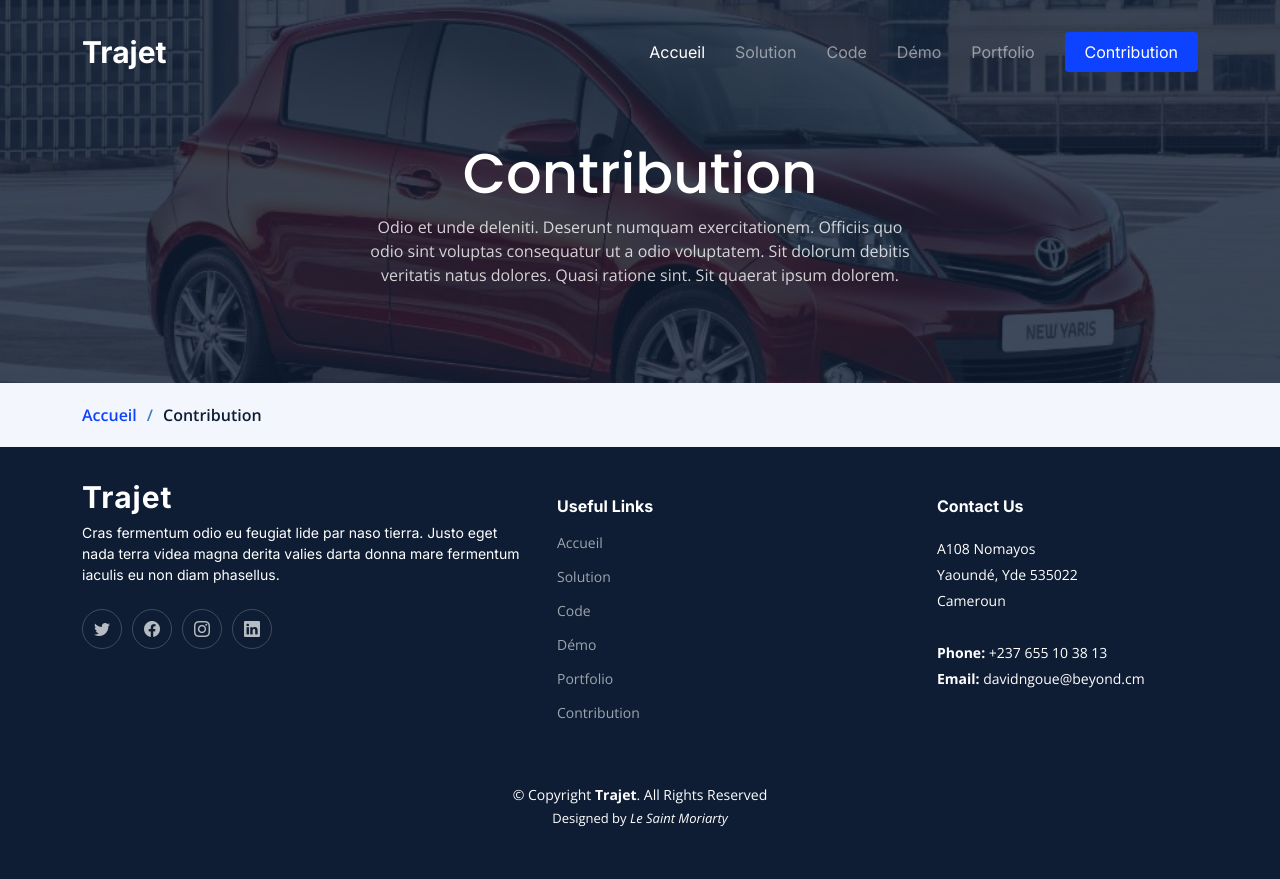
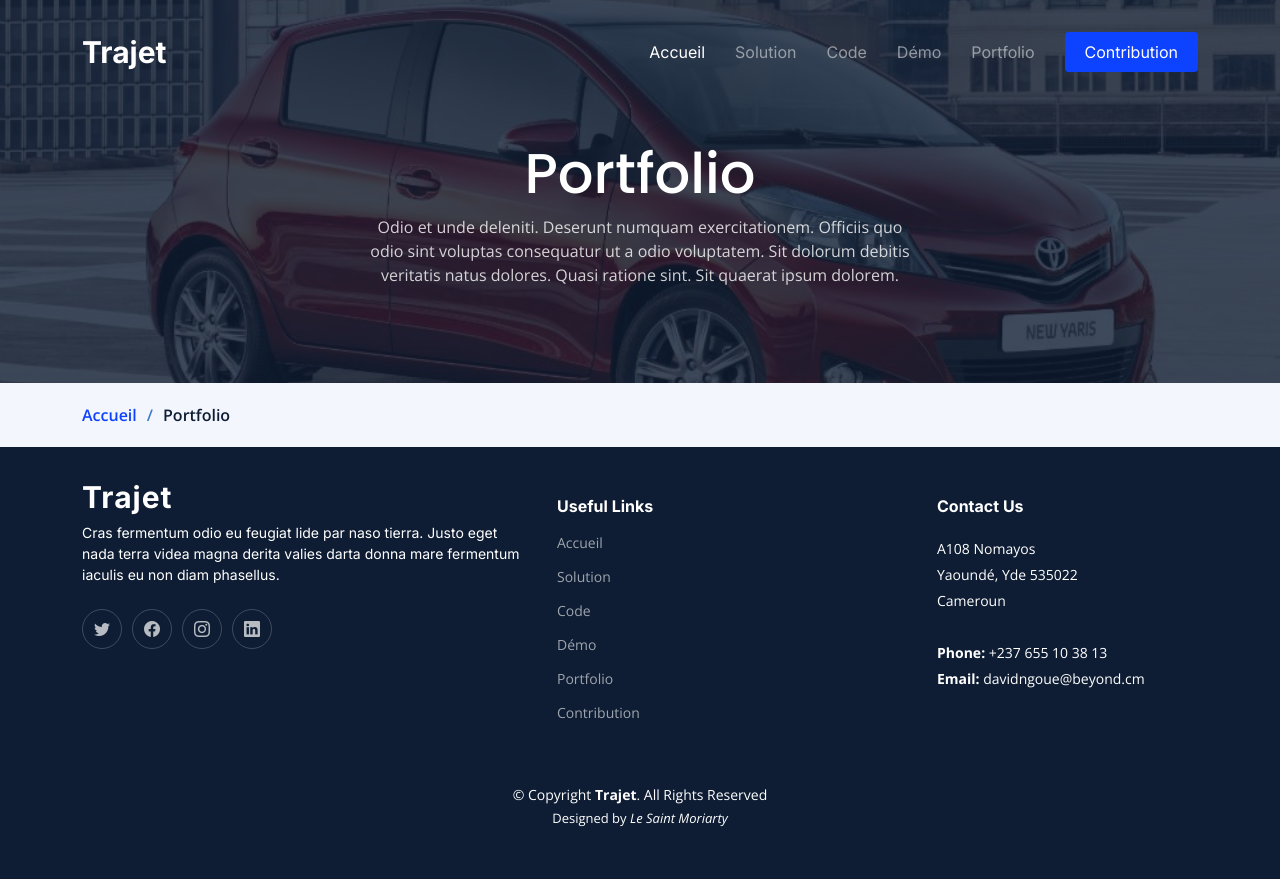
Before and after one commit to TheBeyonder237/Trajet, a Django app: page /portfolio/ in a window 1280 px wide. Run offline with Django 4.2, Linux system fonts and the light colour scheme; some libraries are stand-ins or nearby versions.

Commit message:
Maj portfolio

```diff
--- a/Blog/templates/portfolio.html
+++ b/Blog/templates/portfolio.html
@@ -11,7 +11,7 @@
           <div class="container position-relative">
             <div class="row d-flex justify-content-center">
               <div class="col-lg-6 text-center">
-                <h2>Contribution</h2>
+                <h2>Portfolio</h2>
                 <p>Odio et unde deleniti. Deserunt numquam exercitationem. Officiis quo odio sint voluptas consequatur ut a odio voluptatem. Sit dolorum debitis veritatis natus dolores. Quasi ratione sint. Sit quaerat ipsum dolorem.</p>
               </div>
             </div>
@@ -21,7 +21,7 @@
           <div class="container">
             <ol>
               <li><a href="{% url 'home' %}">Accueil</a></li>
-              <li>Contribution</li>
+              <li>Portfolio</li>
             </ol>
           </div>
         </nav>
```
